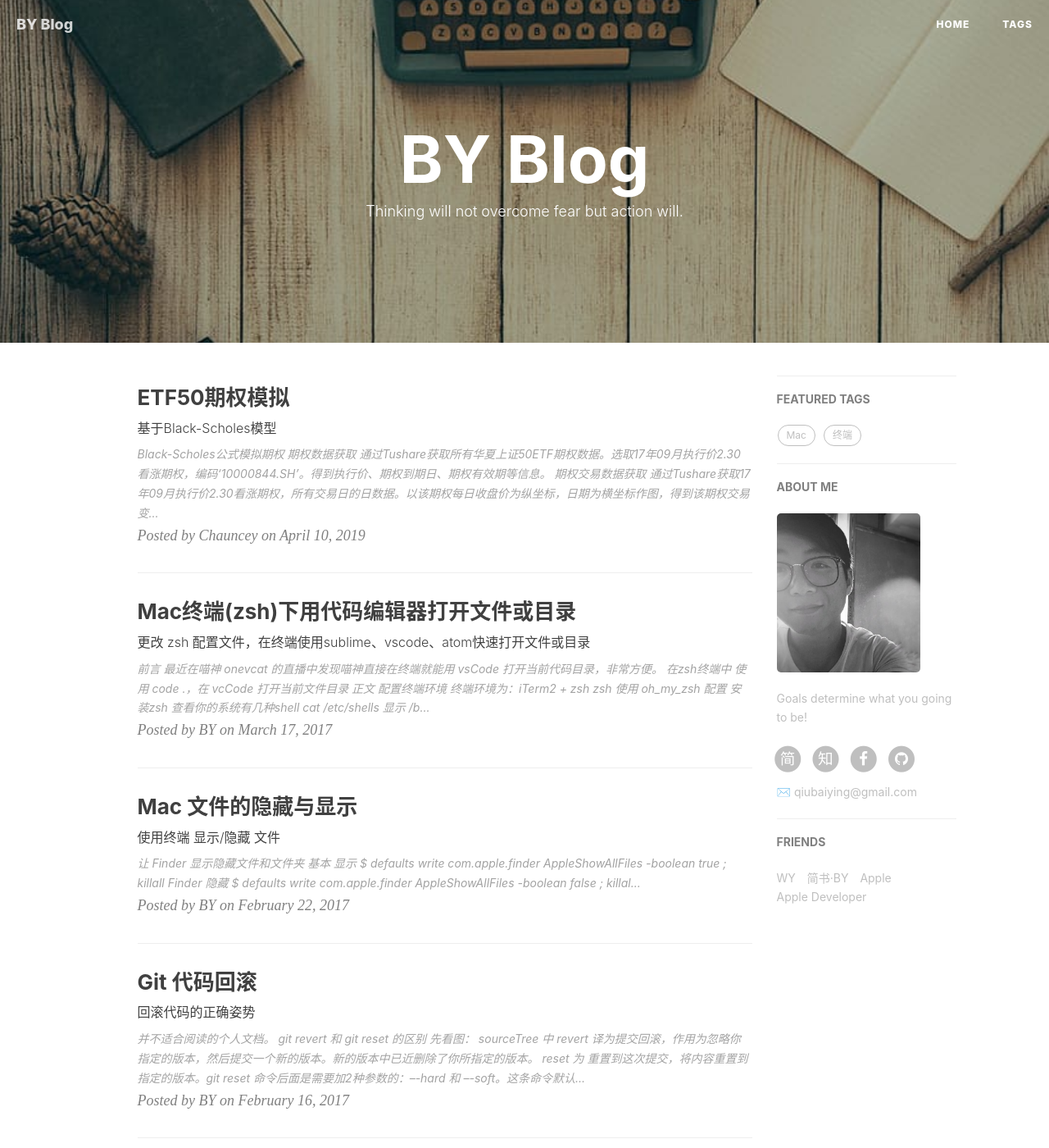
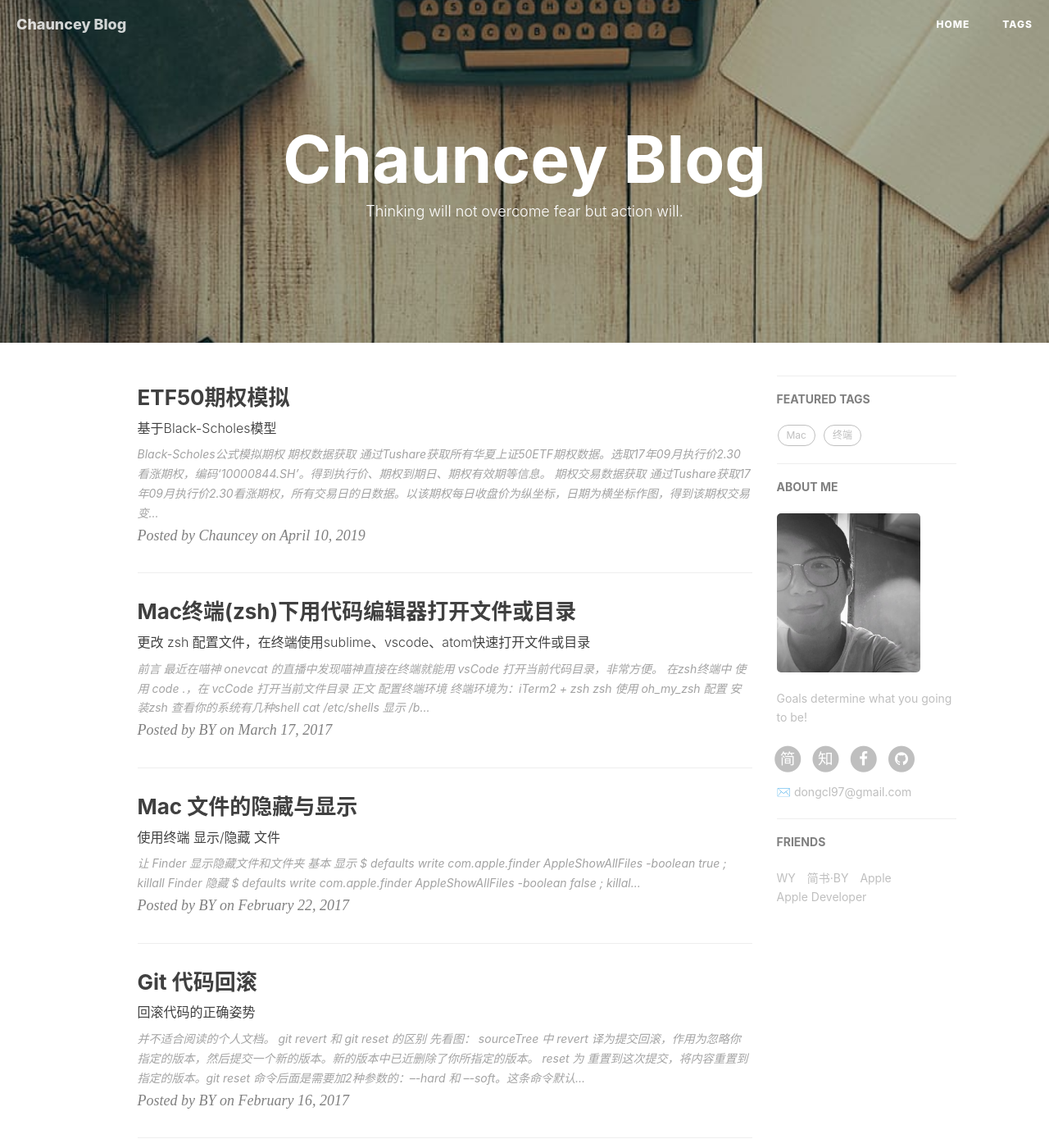
Before and after one commit to ChaunceyDong/ChaunceyDong.github.io, a Jekyll site: the page built from index.html, in a window 1280 px wide and 1400 px high. Shown: the whole window at 82% size. Built offline with Jekyll 4.4.1, drawn with Linux system fonts in a browser that asks for light colours; nearby versions of some CDN libraries; the list of posts is cut into pages by our own code; comment, search, counter and statistics services are not loaded; some of the changed lines change nothing that is shown; some of the changed text lies outside the part shown.

Commit message:
Update _config.yml

```diff
--- a/_config.yml
+++ b/_config.yml
@@ -1,13 +1,13 @@
 # Site settings
-title: BY Blog
-SEOTitle: 柏荧的博客 | BY Blog
+title: Chauncey Blog
+SEOTitle: Chauncey's Blog
 header-img: img/post-bg-desk.jpg
-email: qiubaiying@gmail.com
+email: dongcl97@gmail.com
 description: "Every failure is leading towards success."
-keyword: "BY, BY Blog, 柏荧的博客, qiubaiying, 邱柏荧, iOS, Apple, iPhone"
-url: "http://qiubaiying.github.io"          # your host, for absolute URL
+keyword: "Chauncey, Quant, Python, Math, Statistics"
+url: "https://chaunceydong.github.io/"          # your host, for absolute URL
 baseurl: ""      # for example, '/blog' if your blog hosted on 'host/blog'
-github_repo: "https://github.com/qiubaiying/qiubaiying.github.io.git" # you code repository
+github_repo: "https://github.com/ChaunceyDong/ChaunceyDong.github.io.git" # you code repository
 
 # Sidebar settings
 sidebar: true                           # whether or not using Sidebar.
```
